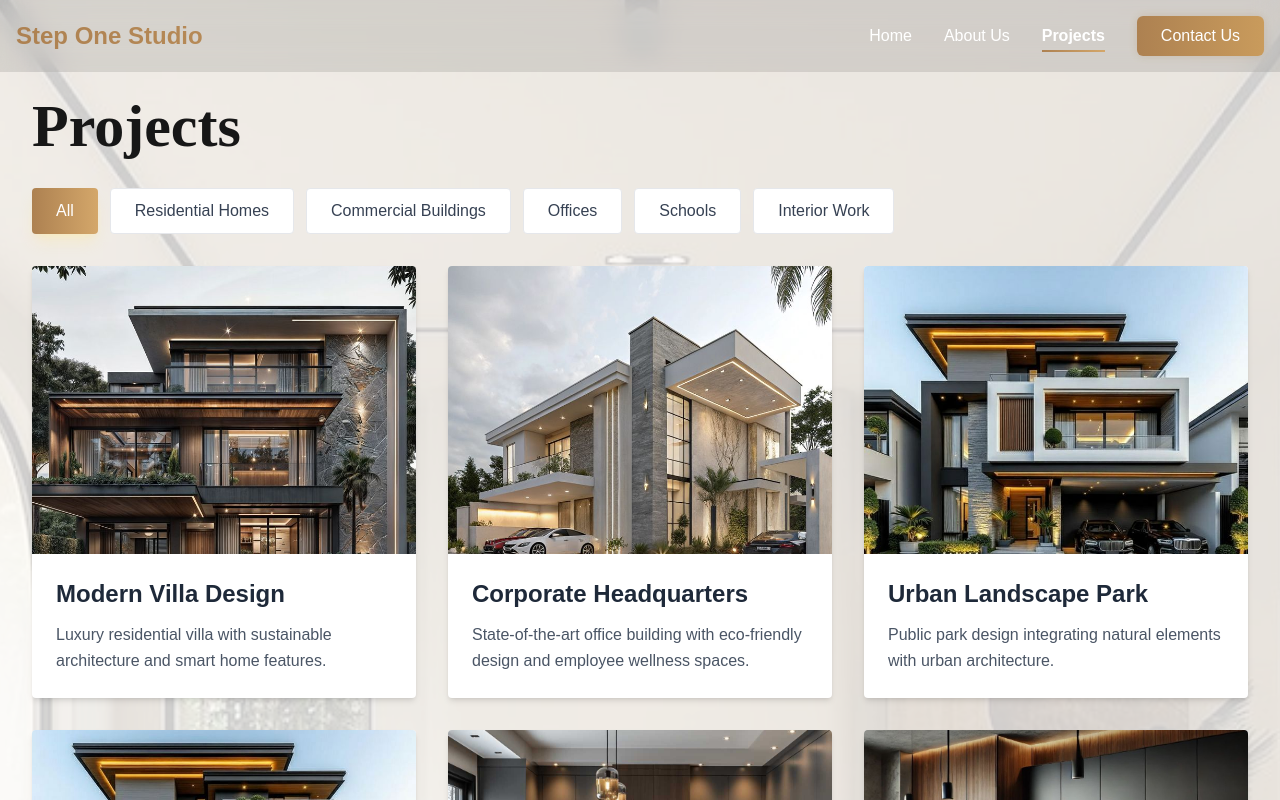
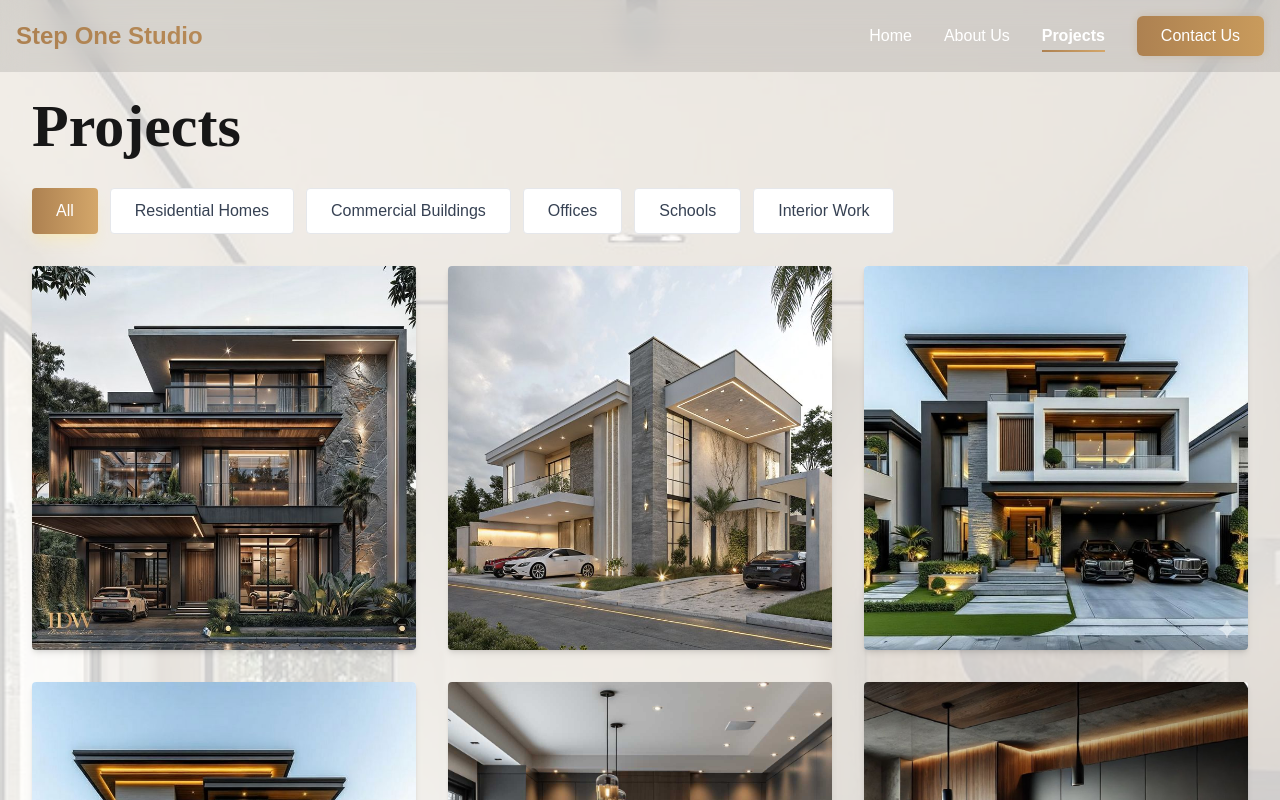
Before and after one commit to jitendersuryabhangautam/architecture-website, a Next.js app: page /projects in a window 1280 px wide. Shown: the top 800 px of the page. Built offline with nearby package versions, Linux system fonts and the light colour scheme.

Commit message:
`Refactor ProjectCard component: remove parallax effect, add alternative image-only layout`

```diff
--- a/app/components/ProjectsGrid.js
+++ b/app/components/ProjectsGrid.js
@@ -190,62 +190,41 @@ export default function ProjectsGrid() {
   );
 }
 
-// Separate component for project cards with parallax effect
+// Alternative ProjectCard for images only
 function ProjectCard({ project }) {
   const cardRef = useRef(null);
   const [imageOffset, setImageOffset] = useState(0);
 
   useEffect(() => {
-    let mounted = true;
-    let rafId = null;
-
-    const onScroll = () => {
-      if (!cardRef.current) return;
-      const rect = cardRef.current.getBoundingClientRect();
-      const speed = 0.15; // parallax speed for images
-      const y = -rect.top * speed;
-
-      if (rafId) cancelAnimationFrame(rafId);
-      rafId = requestAnimationFrame(() => {
-        if (mounted) setImageOffset(y);
-      });
-    };
-
-    onScroll();
-    window.addEventListener("scroll", onScroll, { passive: true });
-    window.addEventListener("resize", onScroll);
-
-    return () => {
-      mounted = false;
-      window.removeEventListener("scroll", onScroll);
-      window.removeEventListener("resize", onScroll);
-      if (rafId) cancelAnimationFrame(rafId);
-    };
+    // ... (same useEffect code as above)
   }, []);
 
   return (
     <div
       ref={cardRef}
-      className="bg-white rounded shadow-md overflow-hidden hover:shadow-xl transition-all duration-300 hover:-translate-y-1"
+      className="group bg-white rounded shadow-md overflow-hidden hover:shadow-xl transition-all duration-300 hover:-translate-y-1"
     >
-      <div className="relative overflow-hidden h-48 md:h-64 lg:h-72">
+      {/* Square image container with overlay on hover */}
+      <div className="relative overflow-hidden aspect-square">
         <div style={{ transform: `translateY(${imageOffset * 0.5}px)` }}>
           <Image
             src={project.path}
             alt={project.title}
             width={500}
-            height={400}
-            className="w-full h-48 md:h-64 lg:h-72 object-cover transition-transform duration-500 hover:scale-105"
+            height={500}
+            className="w-full h-full object-cover transition-transform duration-500 group-hover:scale-105"
           />
         </div>
-      </div>
-      <div className="p-4 md:p-6">
-        <h3 className="text-lg md:text-xl lg:text-2xl font-semibold mb-2 md:mb-3 text-gray-800">
-          {project.title}
-        </h3>
-        <p className="text-sm md:text-base text-gray-600 leading-relaxed">
-          {project.description}
-        </p>
+
+        {/* Optional: Overlay with title on hover */}
+        <div className="absolute inset-0 bg-black/60 opacity-0 group-hover:opacity-100 transition-opacity duration-300 flex items-center justify-center p-4">
+          <div className="text-center text-white">
+            <h3 className="text-lg md:text-xl font-bold mb-2">
+              {project.title}
+            </h3>
+            <p className="text-sm">{project.description}</p>
+          </div>
+        </div>
       </div>
     </div>
   );
```
